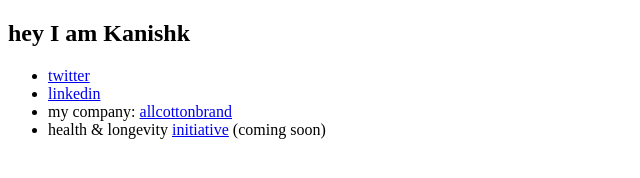
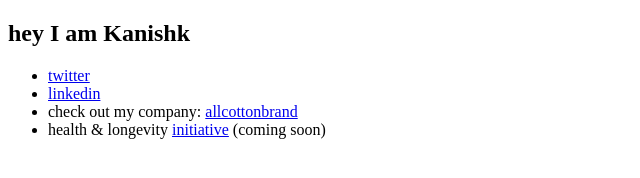
Before and after one commit to kanishkbeast/personal-website, a plain HTML site: page index.html in a window 1280 px wide. Shown: the whole page, without its empty margins (0-640 px from the left). Drawn offline with Linux system fonts and the light colour scheme.

Commit message:
added 'check out'

```diff
--- a/index.html
+++ b/index.html
@@ -12,7 +12,7 @@
             <ul>
                 <li><a href="https://x.com/kanishkjain0">twitter</a></li>
                 <li><a href="https://www.linkedin.com/in/jain-kanishk/">linkedin</a></li>
-                <li>my company: <a href="https://www.allcottonbrand.com">allcottonbrand</a></li>
+                <li>check out my company: <a href="https://www.allcottonbrand.com">allcottonbrand</a></li>
                 <li>health & longevity <a href="https://www.longevityinitiative.net">initiative</a> (coming soon) </li>
             </ul>
         </nav>
```
